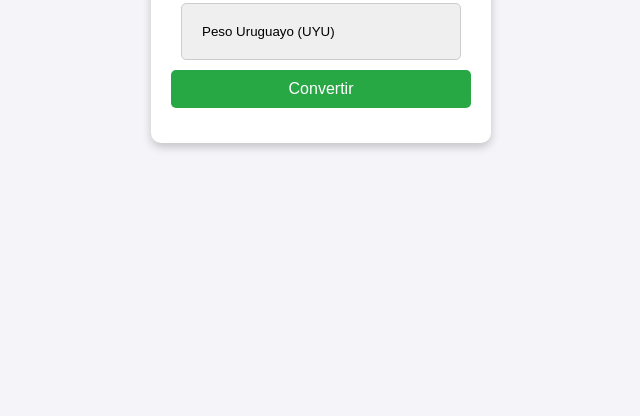
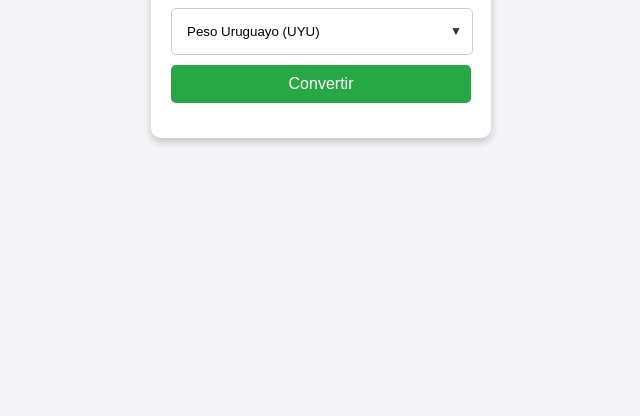
Before and after one commit to frsuleGH/conversorDeMoneda, a plain HTML site: page index.html in a window 1280 px wide. Shown: the part 384-800 px from the top of the page, without its empty margins (319-959 px from the left). Drawn offline with Linux system fonts and the light colour scheme.

Commit message:
Update index.html

```diff
--- a/index.html
+++ b/index.html
@@ -22,23 +22,45 @@
       box-shadow: 0 4px 10px rgba(0, 0, 0, 0.2);
       text-align: center;
       width: 300px;
+      display: fixed;
     }
     h1 {
       font-size: 20px;
       margin-bottom: 10px;
     }
-    select, input {
+    input, .custom-select {
       width: calc(100% - 20px);
       padding: 10px;
       margin-bottom: 10px;
       border: 1px solid #ccc;
       border-radius: 5px;
     }
-
+    .custom-select {
+      position: relative;
+      display: inline-block;
+      background-color: #fff;
+      cursor: pointer;
+    }
     select {
+      width: 100%;
+      padding: 5px;
+      border: none;
+      border-radius: 5px;
+      outline: none;
       -webkit-appearance: none;
       appearance: none;
-      padding: 20px;
+      background: none;
+      cursor: pointer;
+    }
+    .custom-select::after {
+      content: '▼';
+      position: absolute;
+      top: 50%;
+      right: 10px;
+      transform: translateY(-50%);
+      pointer-events: none;
+      color: #333;
+      font-size: 12px;
     }
     button {
       width: 100%;
@@ -64,11 +86,13 @@
   <div class="container">
     <h1>Calculadora de Monedas</h1>
     <input type="number" id="amount" placeholder="Ingresa el monto" />
-    <select id="currency">
-      <option value="UYU">Peso Uruguayo (UYU)</option>
-      <option value="ARS">Peso Argentino (ARS)</option>
-      <option value="USD">Dólar (USD)</option>
-    </select>
+    <div class="custom-select">
+      <select id="currency">
+        <option value="UYU">Peso Uruguayo (UYU)</option>
+        <option value="ARS">Peso Argentino (ARS)</option>
+        <option value="USD">Dólar (USD)</option>
+      </select>
+    </div>
     <button id="convert">Convertir</button>
     <div class="result" id="result"></div>
   </div>
```
